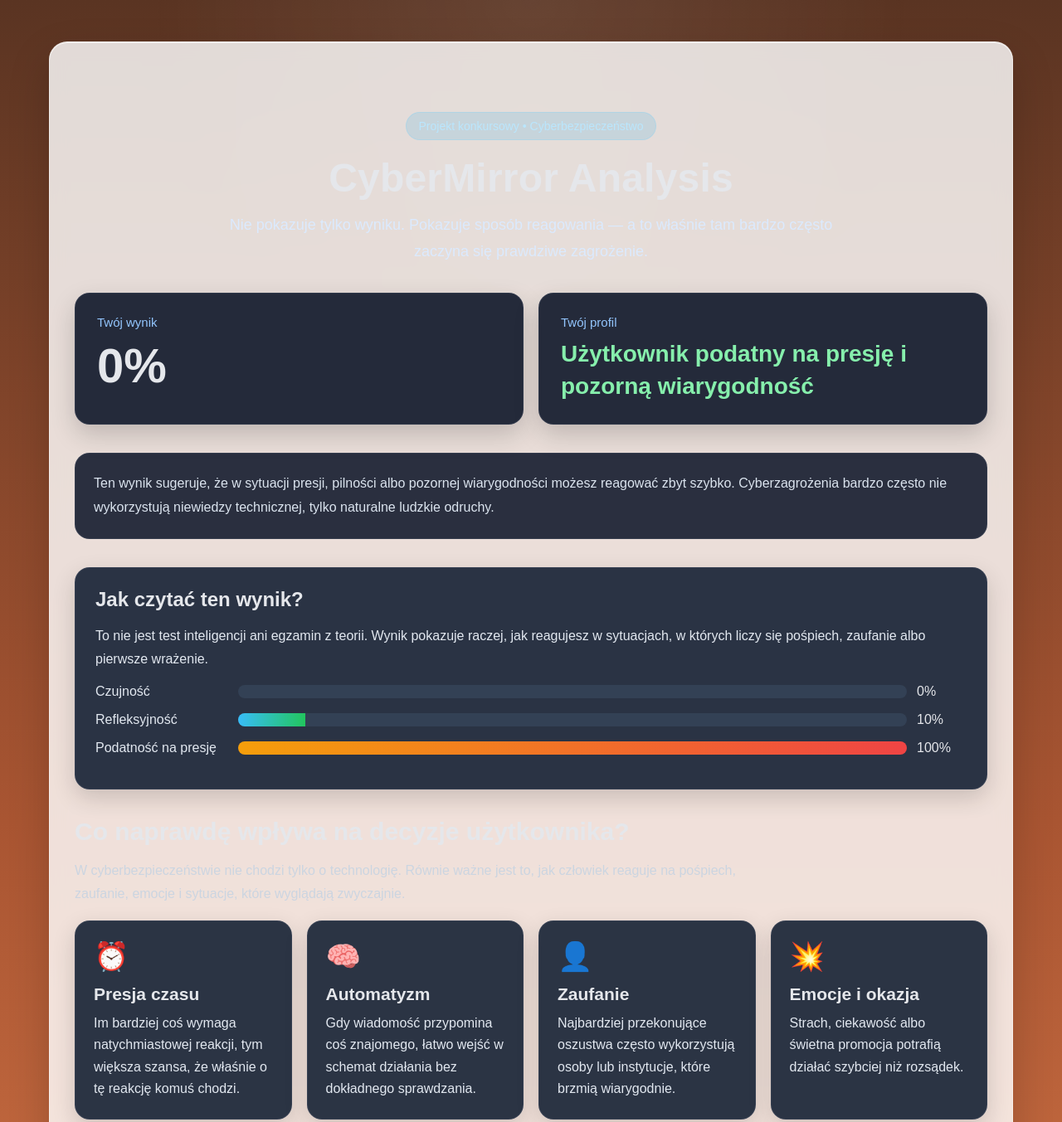
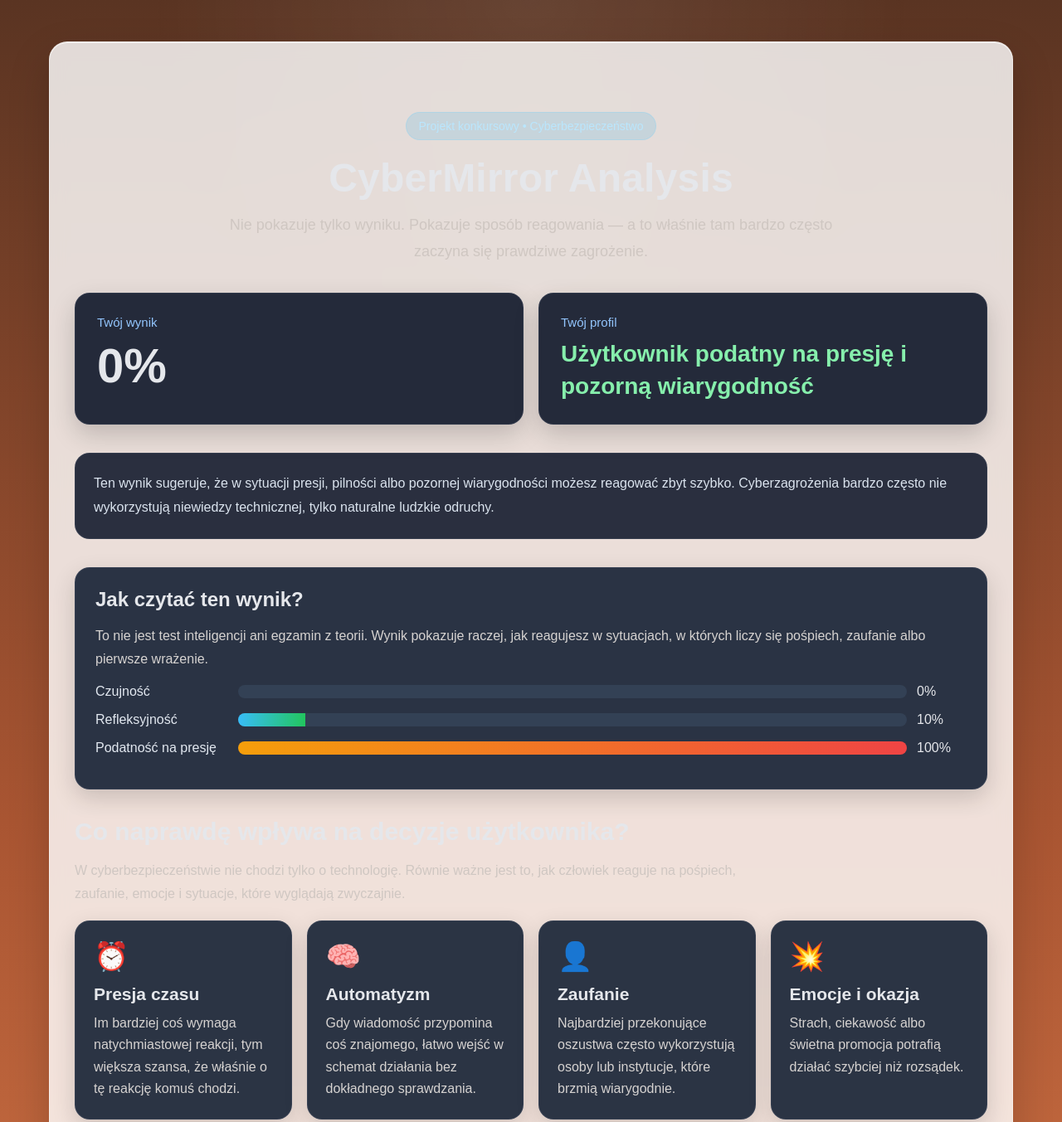
Before and after one commit to gabr1elastasz3wska-del/CYBER-MIRROR-ANALYSIS, a plain HTML site: page index.html in a window 1280 px wide. Shown: the top 1353 px of the page at 83% size. Drawn offline with Linux system fonts and the light colour scheme.

Commit message:
Update style.css

```diff
--- a/style.css
+++ b/style.css
@@ -52,7 +52,7 @@
 
 .subtitle {
   font-size: 18px;
-  color: #dbeafe;
+  color: #cfc7c2;
   margin: 0 auto;
   max-width: 760px;
   line-height: 1.75;
@@ -68,7 +68,7 @@
 }
 
 .section-text {
-  color: #cbd5e1;
+  color: #cfc7c2;
   line-height: 1.75;
   margin-bottom: 18px;
   max-width: 860px;
@@ -124,7 +124,7 @@
 
 .card-text {
   line-height: 1.75;
-  color: #e2e8f0;
+  color: #d6d3d1;
 }
 
 .grid-4 {
@@ -167,7 +167,7 @@
 .factor-text,
 .impact-text,
 .tip-text {
-  color: #e2e8f0;
+  color: #d6d3d1;
   line-height: 1.65;
   margin: 0;
 }
```
